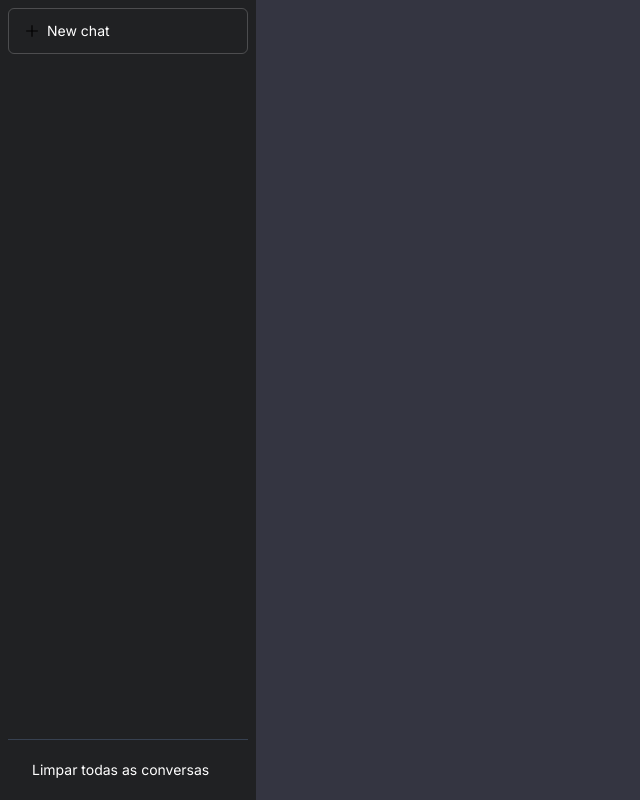
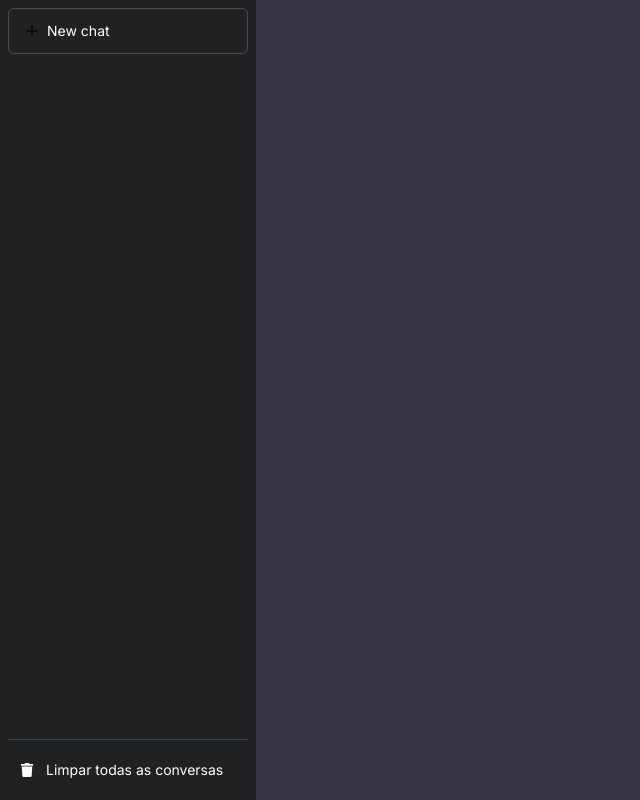
Before and after one commit to peterson337/NOVO--clone-do-chat-gpt, a Next.js app: page / in a window 1280 px wide. Shown: the whole page, without its empty margins (0-640 px from the left). Built offline with nearby package versions, Linux system fonts and the light colour scheme.

Commit message:
Primeiro em desenvolvimento

```diff
--- a/src/app/components/Sidebar.tsx
+++ b/src/app/components/Sidebar.tsx
@@ -2,14 +2,19 @@ import React, {ReactNode}  from 'react'
 import { AiOutlineClose } from 'react-icons/ai';
 import { GrAdd } from 'react-icons/gr';
 import SidebarButton from "../components/SidebarButton";
+import {FaTrash} from "react-icons/fa";
+
 
 type Props = {
     children: ReactNode;
     open: boolean;
     onCLose: () => void;
+    onCLear: () => void;
+    onNewChat: () => void;
+
 }
 
-const Sidebar = ({open, onCLose,  children} : Props) => {
+const Sidebar = ({open, onCLose, onCLear, onNewChat, children} : Props) => {
   return (
     <section className={`fixed left-0 bottom-0 top-0 text-white
     ${open? 'w-screen bg-gray-600/75' : 'w-0'} md:w-64 md:static`}>
@@ -17,7 +22,7 @@ const Sidebar = ({open, onCLose,  children} : Props) => {
 
             <div className='flex flex-col w-64 p-2 bg-[#202123]'>
 
-            <div className='flex items-center p-3 rounded-md text-sm cursor-pointer border border-white/20 hover:bg-gray-500/20'>
+            <div onClick={onNewChat} className='flex items-center p-3 rounded-md text-sm cursor-pointer border border-white/20 hover:bg-gray-500/20'>
             <GrAdd className='text-white mr-2 ml-1'/>
                 New chat
             </div>
@@ -29,8 +34,9 @@ const Sidebar = ({open, onCLose,  children} : Props) => {
 
             <div className='border-t border-gray-700 pt-2'>
                 <SidebarButton
+                 icon={<FaTrash/>}
                  label={"Limpar todas as conversas"}
-                 />
+                 onClick={onCLear}/>
             </div>
 
             </div>
--- a/src/app/components/SidebarButton.tsx
+++ b/src/app/components/SidebarButton.tsx
@@ -2,7 +2,7 @@ import React, {ReactNode} from 'react'
 type Props = {
     icon?: ReactNode;
     label: string;
-    onClick?: () => void;
+    onClick: () => void;
 }
 const SidebarButton = ({icon, label, onClick} : Props) => {
   return (
--- a/src/app/page.tsx
+++ b/src/app/page.tsx
@@ -3,6 +3,7 @@ import Image from 'next/image'
 import React, {useState} from 'react'
 import Sidebar from "./components/Sidebar";
 import { AiOutlineMenu } from 'react-icons/ai';
+
 
 
 const Page = () => {
@@ -12,11 +13,23 @@ const Page = () => {
     setSidebarOpen(false);
   }
 
+  const handlerClearConversation = () => {
+
+  }
+
+  const handlerNewChat = () => {
+
+  }
+
   return (
     <main className='flex min-h-screen bg-gpt-gray'>
        <Sidebar
        open={sidebarOpen}
-       onCLose={closeSidebar}>
+       onCLose={closeSidebar}
+       onCLear={handlerClearConversation}
+       onNewChat={handlerNewChat}>
+
+
       </Sidebar>
 
     <section className='text-2xl text-white ml-3 mt-3 md:hidden'>
```
